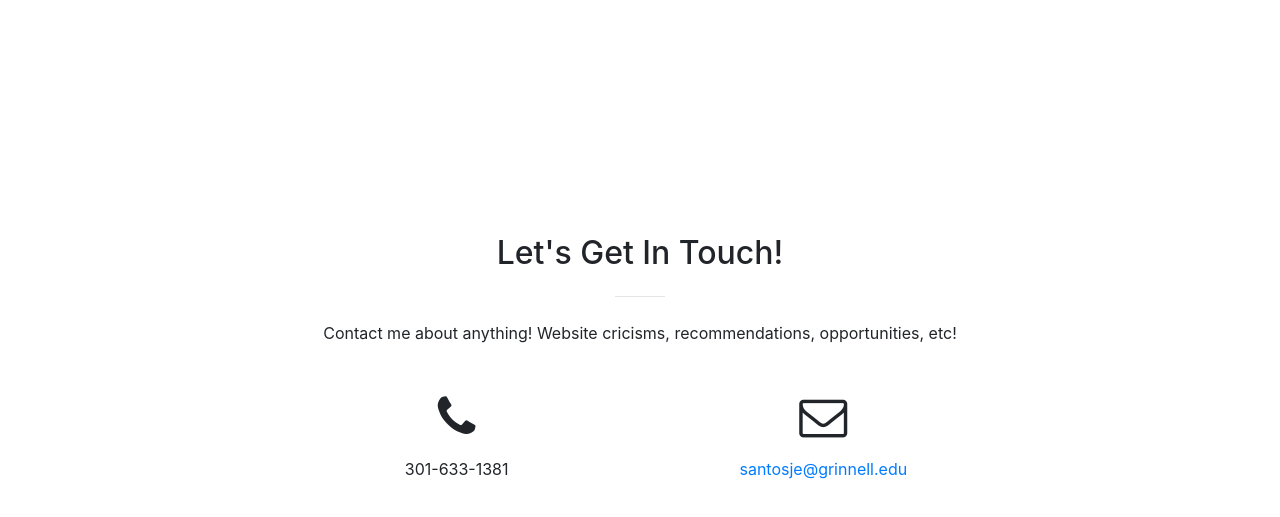
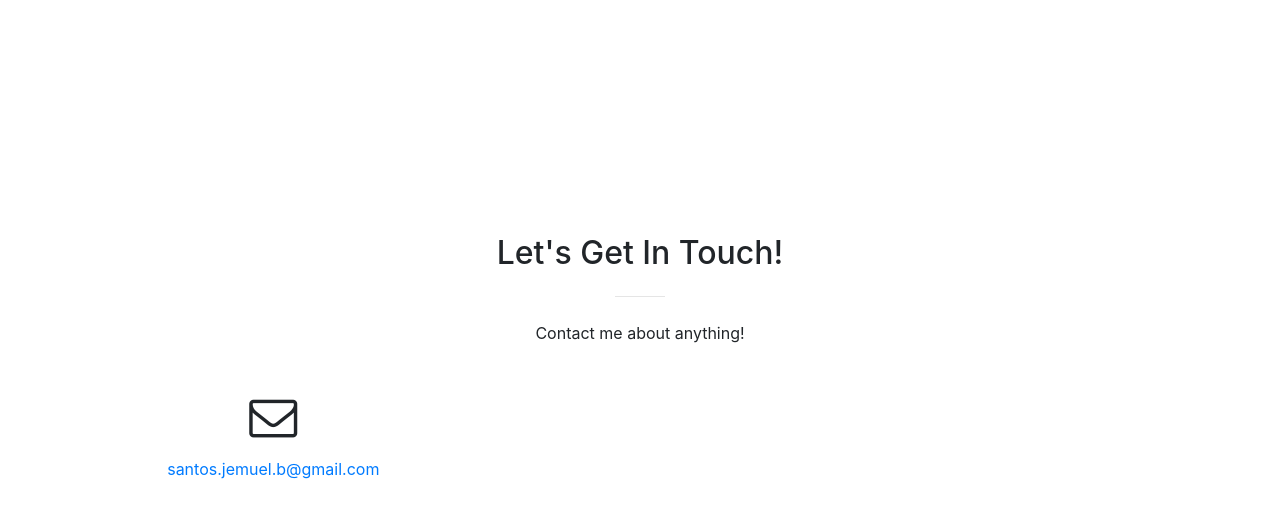
Before and after one commit to jemuelsantos/jemuelsantos.github.io, a website with bundled scripts: page index.html in a window 1280 px wide. Shown: the part 3345-3862 px from the top of the page. Built offline with nearby package versions, Linux system fonts and the light colour scheme.

Commit message:
Update index.html

```diff
--- a/index.html
+++ b/index.html
@@ -183,18 +183,18 @@
           <div class="col-lg-8 mx-auto text-center">
             <h2 class="section-heading">Let's Get In Touch!</h2>
             <hr class="my-4">
-            <p class="mb-5"> Contact me about anything! Website cricisms, recommendations, opportunities, etc!</p>
+            <p class="mb-5"> Contact me about anything! </p>
           </div>
         </div>
         <div class="row">
-          <div class="col-lg-4 ml-auto text-center">
+          <!-- <div class="col-lg-4 ml-auto text-center">
             <i class="fa fa-phone fa-3x mb-3 sr-contact"></i>
             <p>301-633-1381</p>
-          </div>
+          </div> -->
           <div class="col-lg-4 mr-auto text-center">
             <i class="fa fa-envelope-o fa-3x mb-3 sr-contact"></i>
             <p>
-              <a href="mailto:your-email@your-domain.com">santosje@grinnell.edu</a>
+              <a href="mailto:your-email@your-domain.com">santos.jemuel.b@gmail.com</a>
             </p>
           </div>
         </div>
```
